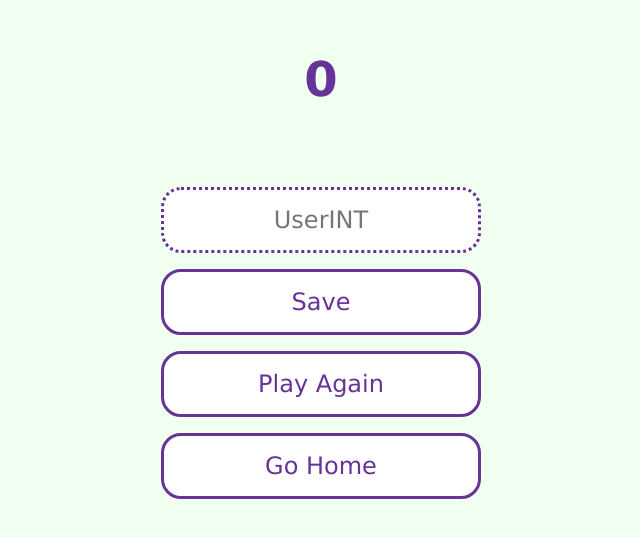
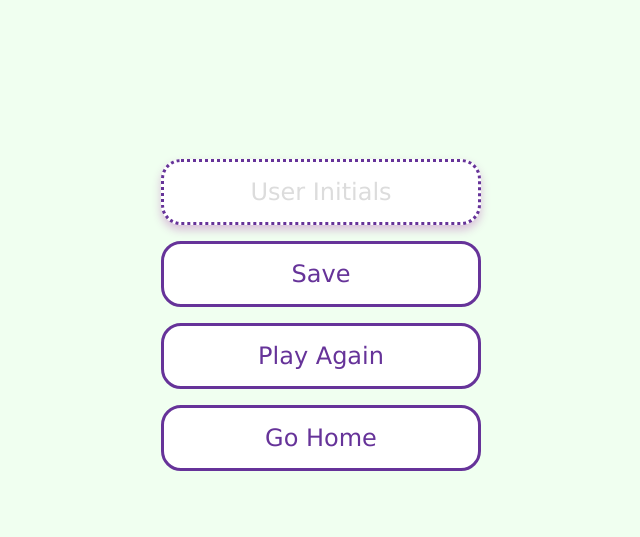
Before and after one commit to rtran1029/Quiz, a plain HTML site: page assets/gameOver.html in a window 1280 px wide. Shown: the part 117-654 px from the top of the page, without its empty margins (319-959 px from the left). Drawn offline with Linux system fonts and the light colour scheme.

Commit message:
localStorage high scores omg

```diff
--- a/assets/gameOver.html
+++ b/assets/gameOver.html
@@ -10,13 +10,13 @@
 <body>
     <div class="container">
         <div id="end" class="flex-center flex-column">
-            <h1 id="finalScore">0</h1>
+            <h1 id="finalScore"></h1>
             <form>
-                <input type="text" name="userINT" id="userINT" placeholder="UserINT">
+                <input type="text" name="userINT" id="userINT" placeholder="User Initials">
                 <button type="submit" class="btn" id="saveScoreBtn" onclick="saveHighScore(event)">Save</button>
             </form>
-            <a class="btn" href="/game.html">Play Again</a>
-            <a class="btn" href="/">Go Home</a>
+            <a class="btn" href="/assets/quiz.html">Play Again</a>
+            <a class="btn" href="/index.html">Go Home</a>
         </div>
     </div>
     <script src="/assets/gameOver.js"></script>
--- a/assets/gameOver.js
+++ b/assets/gameOver.js
@@ -0,0 +1,24 @@
+
+
+const userINT = document.getElementById('userINT');
+const finalScore = document.getElementById ('finalScore')
+const mostRecentScore = localStorage.getItem('mostRecentScore');
+finalScore.innerText = mostRecentScore
+
+// JSON to the rescue
+const highScores = JSON.parse(localStorage.getItem('highScores')) || [];
+
+
+saveHighScore = (e) => {
+    e.preventDefault()
+    // console.log("i just saved the score")
+    const score = {
+        score: mostRecentScore,
+        name : userINT.value
+    };
+    console.log(highScores);
+    highScores.push(score)
+
+    localStorage.setItem('highscores', JSON.stringify(highScores));
+    window.location.assign("/");
+}
--- a/assets/inQuiz.js
+++ b/assets/inQuiz.js
@@ -73,6 +73,7 @@ startGame = () => {
 
 getNewQuestion = () => {
     if (availableQuesions.length === 0 || questionCounter >= MAX_QUESTIONS) {
+        localStorage.setItem('mostRecentScore', score);
         return window.location.assign('gameOver.html');
     }
     questionCounter++;
--- a/assets/style.css
+++ b/assets/style.css
@@ -93,7 +93,10 @@ h1 {
     color: rebeccapurple;
     font-size: 1.5rem;
     border-radius: 20px;
-
+    box-shadow: 0 5px 10px 0 thistle;
+  }
+  input::placeholder {
+    color: gainsboro;
   }
 
   /* buttons */
```
